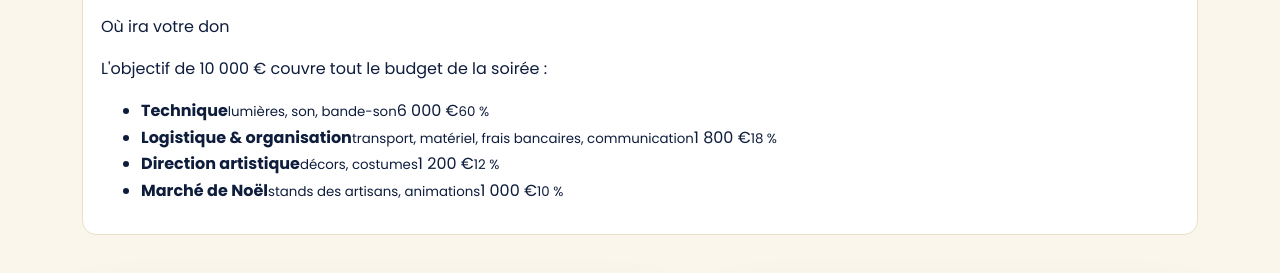
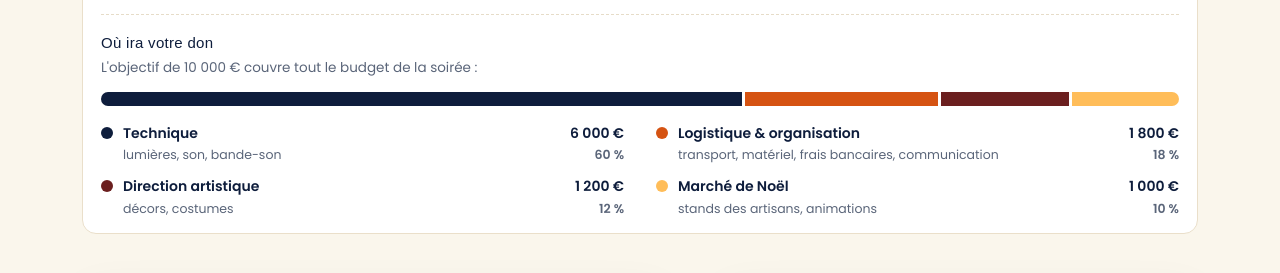
Before and after one commit to michaeloassociation-ctrl/Cr-chevivante, a plain HTML site: page site/don.html in a window 1280 px wide. Shown: the part 681-954 px from the top of the page. Drawn offline with nearby package versions, Linux system fonts and the light colour scheme; a web font is replaced by a local one.

Commit message:
Add files via upload

```diff
--- a/site/css/pages.css
+++ b/site/css/pages.css
@@ -286,3 +286,22 @@ header.scrolled .brand img{ height: 34px; }
   .don-progress-cadre iframe{ width: 150%; height: 52px; transform: scale(.6667); transform-origin: 0 0; }
   .don-progress-cadre::after{ left: 6.5px; right: 6.5px; top: 1.5px; height: 32px; }
 }
+
+/* ---------- Page don : où va l'argent (19/11/2026) ---------- */
+.don-usage{ margin-top: 16px; padding-top: 16px; border-top: 1px dashed #e6dcc8; }
+.don-usage-titre{ font-family: var(--font-sub); color: var(--navy); font-size: 15px; letter-spacing: .02em; margin: 0 0 2px; }
+.don-usage-intro{ font-size: 13.5px; color:#5a6579; margin: 0 0 12px; }
+.don-usage-barre{ display:flex; gap: 3px; height: 14px; border-radius: 999px; overflow:hidden; margin-bottom: 16px; }
+.don-usage-barre span{ flex-basis: 0; min-width: 4px; }
+.u-tech{ background: var(--navy); }
+.u-orga{ background: var(--clay); }
+.u-da{ background: var(--bordeaux); }
+.u-marche{ background: var(--gold); }
+.don-usage-liste{ list-style:none; margin:0; padding:0; display:grid; grid-template-columns: 1fr; gap: 10px 32px; }
+@media (min-width: 720px){ .don-usage-liste{ grid-template-columns: 1fr 1fr; } }
+.don-usage-liste li{ display:flex; align-items:flex-start; gap: 10px; font-size: 14px; color: var(--navy); }
+.don-usage-liste .pastille{ width: 12px; height: 12px; border-radius: 50%; flex-shrink:0; margin-top: 5px; }
+.don-usage-liste .u-txt{ flex: 1; min-width: 0; }
+.don-usage-liste strong{ display:block; font-weight: 600; }
+.don-usage-liste small{ display:block; font-size: 12.5px; color:#5a6579; }
+.don-usage-liste .u-mt{ text-align:right; font-weight: 600; white-space: nowrap; }
```
